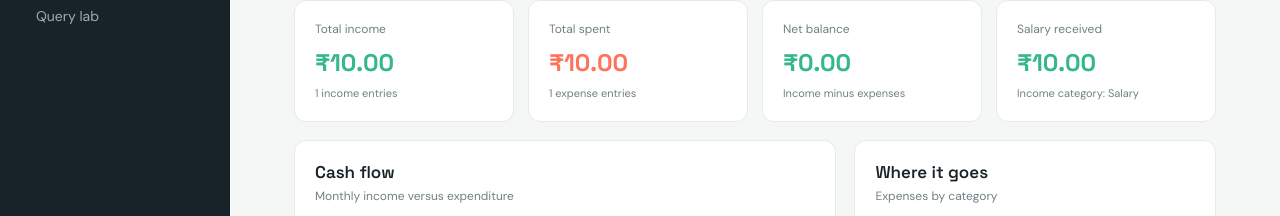
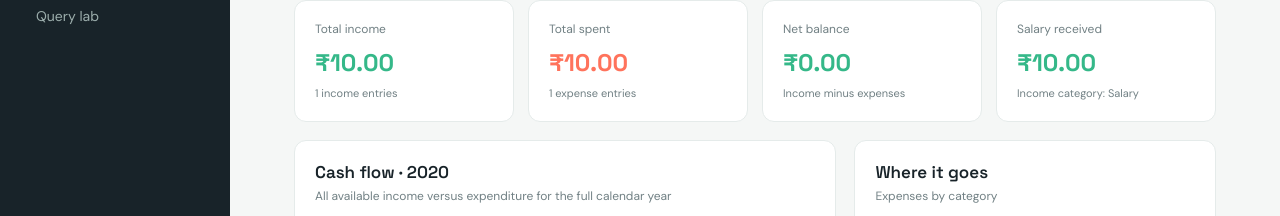
Before and after one commit to pra-sen-jit/Expense-Tracker, a Flask app: template templates/dashboard.html in a window 1280 px wide. Shown: the part 186-402 px from the top of the page. Run offline with Flask 3, Linux system fonts and the light colour scheme; the template is opened without the code that fills it: most values are stand-ins (such as "Sample title", 1, 10 or a date in 2020); some libraries are stand-ins or nearby versions.

Commit message:
fix: Cash Flow chart now showing data for whole year

```diff
--- a/app.py
+++ b/app.py
@@ -18,6 +18,15 @@ logger = logging.getLogger(__name__)
 app = Flask(__name__)
 app.config["SECRET_KEY"] = os.getenv("SECRET_KEY", "local-development-key")
 
+
+@app.after_request
+def disable_browser_caching(response):
+    """Ensure dashboard data is fetched from the current server process."""
+    if request.path in ("/", "/queries"):
+        response.headers["Cache-Control"] = "no-store"
+    return response
+
+
 database_url = os.getenv("DATABASE_URL")
 if not database_url:
     raise RuntimeError("DATABASE_URL environment variable is not set.")
@@ -34,6 +43,17 @@ def _period_bounds(selected_month: str) -> tuple[str, str, str]:
         raise ValueError("Choose a valid month.")
     end = date(year + (month == 12), 1 if month == 12 else month + 1, 1)
     return start.isoformat(), end.isoformat(), start.strftime("%B %Y")
+
+
+def _year_bounds(selected_month: str) -> tuple[str, str]:
+    """Return the full calendar-year bounds for a selected YYYY-MM month."""
+    try:
+        year = int(selected_month.split("-")[0])
+        start = date(year, 1, 1)
+        end = date(year + 1, 1, 1)
+    except (AttributeError, ValueError):
+        raise ValueError("Choose a valid month.")
+    return start.isoformat(), end.isoformat()
 
 
 def _amount(value: str) -> Decimal:
@@ -76,27 +96,36 @@ def dashboard():
     try:
         start, end, month_label = _period_bounds(month)
         data = db_manager.get_dashboard_data(start, end)
+        year_start, year_end = _year_bounds(month)
+        monthly_cashflow = db_manager.get_monthly_cashflow_by_year(
+            year_start, year_end
+        )
     except (ValueError, Error):
         logger.exception("Could not load dashboard")
         flash("Choose a valid month and verify the database connection.", "error")
         month = date.today().strftime("%Y-%m")
         start, end, month_label = _period_bounds(month)
         data = db_manager.get_dashboard_data(start, end)
+        year_start, year_end = _year_bounds(month)
+        monthly_cashflow = db_manager.get_monthly_cashflow_by_year(
+            year_start, year_end
+        )
     category_labels = [row[0] for row in data["categories"]]
     category_values = [float(row[1]) for row in data["categories"]]
-    monthly_map = {row[0]: row for row in data["monthly"]}
+    monthly_map = {row[0]: row for row in monthly_cashflow}
     return render_template(
         "dashboard.html",
         data=data,
         month=month,
         month_label=month_label,
+        chart_year=month[:4],
         category_labels=category_labels,
         category_values=category_values,
         monthly_labels=["Jan", "Feb", "Mar", "Apr", "May", "Jun",
                         "Jul", "Aug", "Sep", "Oct", "Nov", "Dec"],
-        monthly_expenses=[float(monthly_map.get(index, (index, 0, 0))[1] or 0)
+        monthly_expenses=[float(monthly_map[index][1] or 0)
                           for index in range(1, 13)],
-        monthly_income=[float(monthly_map.get(index, (index, 0, 0))[2] or 0)
+        monthly_income=[float(monthly_map[index][2] or 0)
                         for index in range(1, 13)],
     )
 
@@ -144,4 +173,8 @@ def queries():
 
 
 if __name__ == "__main__":
-    app.run(debug=os.getenv("FLASK_DEBUG", "").lower() == "true")
+    app.run(
+        debug=os.getenv("FLASK_DEBUG", "").lower() == "true",
+        host=os.getenv("FLASK_HOST", "127.0.0.1"),
+        port=int(os.getenv("FLASK_PORT", "5000")),
+    )
--- a/templates/dashboard.html
+++ b/templates/dashboard.html
@@ -44,8 +44,8 @@ block content %}
   <article class="card chart-card wide">
     <div class="card-head">
       <div>
-        <h2>Cash flow</h2>
-        <p>Monthly income versus expenditure</p>
+        <h2>Cash flow · {{ chart_year }}</h2>
+        <p>All available income versus expenditure for the full calendar year</p>
       </div>
     </div>
     <div id="cashflow"></div>
```
Also changed, not shown: db.py (+43 -0 lines), README.md.
